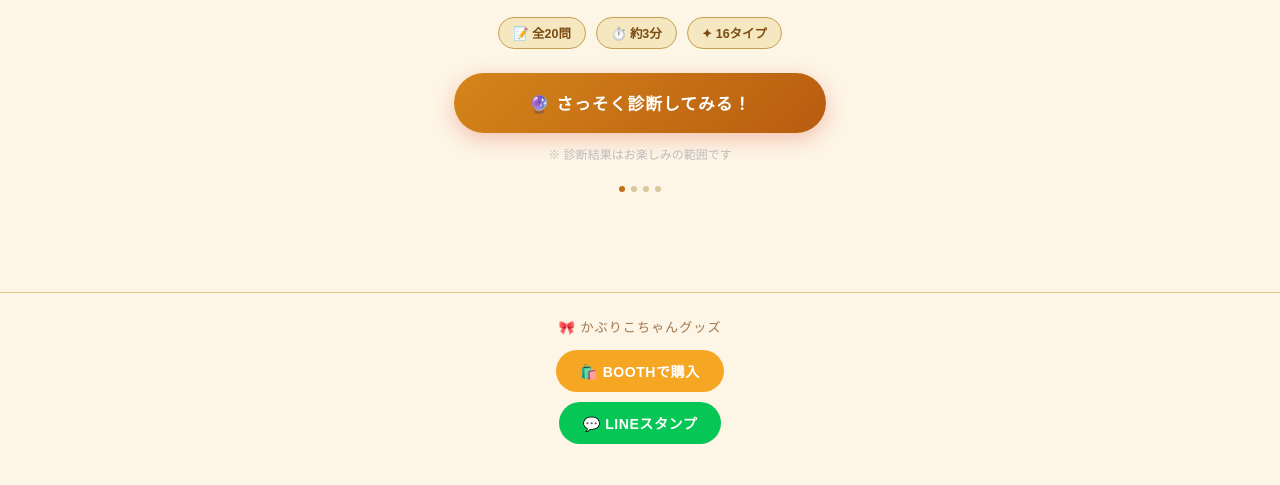
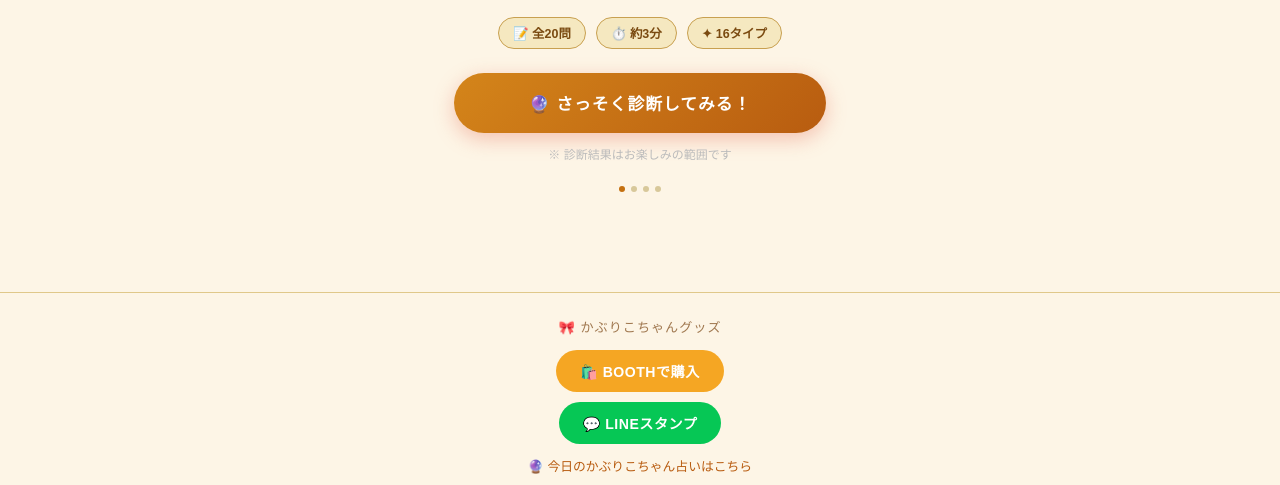
Before and after one commit to coord-fortune/coord-fortune, a plain HTML site: page kaburiko/index.html in a window 1280 px wide. Shown: the part 419-904 px from the top of the page. Before the commit the page ends 873 px from the top, so only its background shows below. Drawn offline with Linux system fonts and the light colour scheme.

Commit message:
占いリンクURLを本番に更新

```diff
--- a/kaburiko/index.html
+++ b/kaburiko/index.html
@@ -1113,6 +1113,9 @@ function resetQuiz() {
       💬 LINEスタンプ
     </a>
   </div>
+  <div style="margin-top: 12px;">
+    <a href="https://coord-fortune.github.io/coord-fortune/kaburiko-uranai/" target="_blank" style="font-size: 0.8rem; color: #b85c10; text-decoration: none;">🔮 今日のかぶりこちゃん占いはこちら</a>
+  </div>
 </div>
 
 </body>
```
